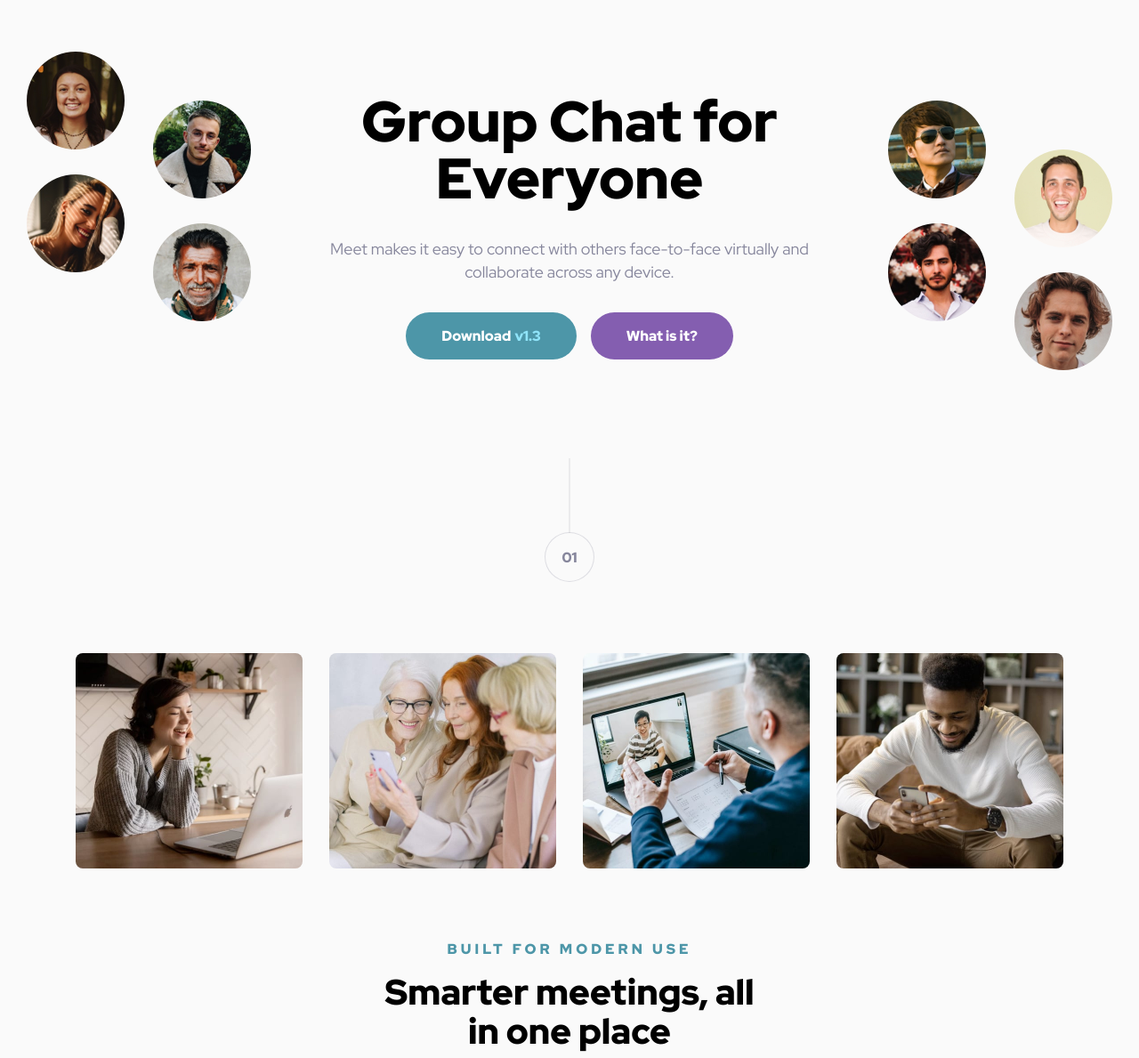
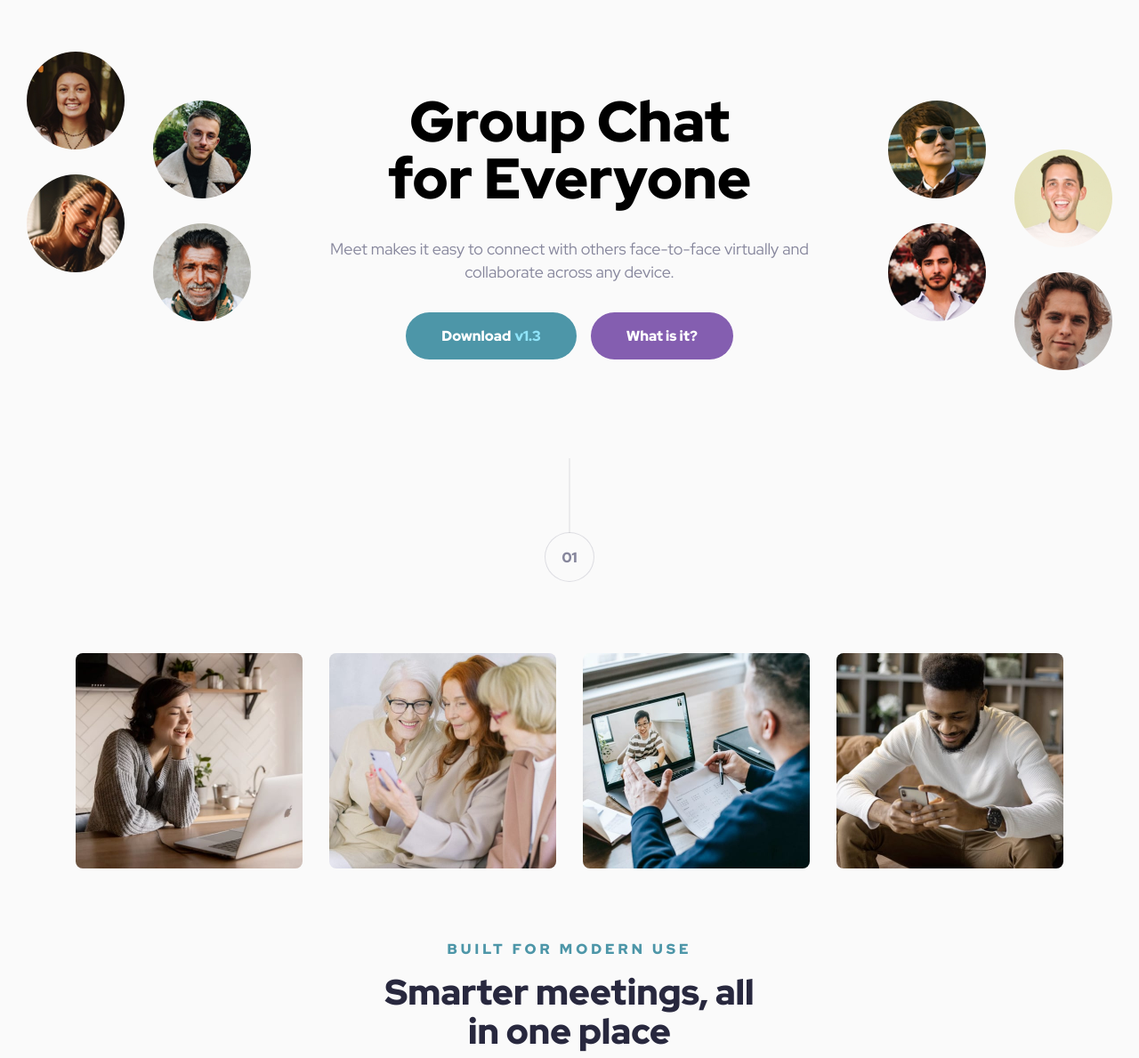
Before and after one commit to developer-ruben/Meet-landing-page, a plain HTML site: page index.html in a window 1280 px wide. Shown: the part 111-1300 px from the top of the page at 89% size. Drawn offline with Linux system fonts and the light colour scheme.

Commit message:
Add correct title with and colors

```diff
--- a/style.css
+++ b/style.css
@@ -58,7 +58,6 @@ p {
 h1 {
   font-size: 6.4rem;
   line-height: 1;
-  margin-bottom: 3.4rem;
   font-weight: 900;
 }
 
@@ -189,7 +188,7 @@ h1 {
 .section__title {
   font-size: 4rem;
   font-weight: 900;
-  color: hsl(var(--clr-dark-cyan));
+  color: hsl(var(--clr-dark-blue));
   line-height: 4.4rem;
   margin: 0 auto 3.2rem auto;
   max-width: 445px;
@@ -283,6 +282,11 @@ h1 {
   transform: translateX(calc(100% + 8.8rem));
 }
 
+.hero__title {
+  max-width: 445px;
+  margin: 0 auto 3.4rem auto;
+}
+
 .hero__text {
   color: hsl(var(--clr-gray));
   margin-bottom: 3.2rem;
@@ -325,7 +329,7 @@ h1 {
 }
 
 .attribution__link {
-  color: hsl(var(--clr-dark-cyan));
+  color: hsl(var(--clr-cyan));
   text-decoration: none;
 }
 
```
